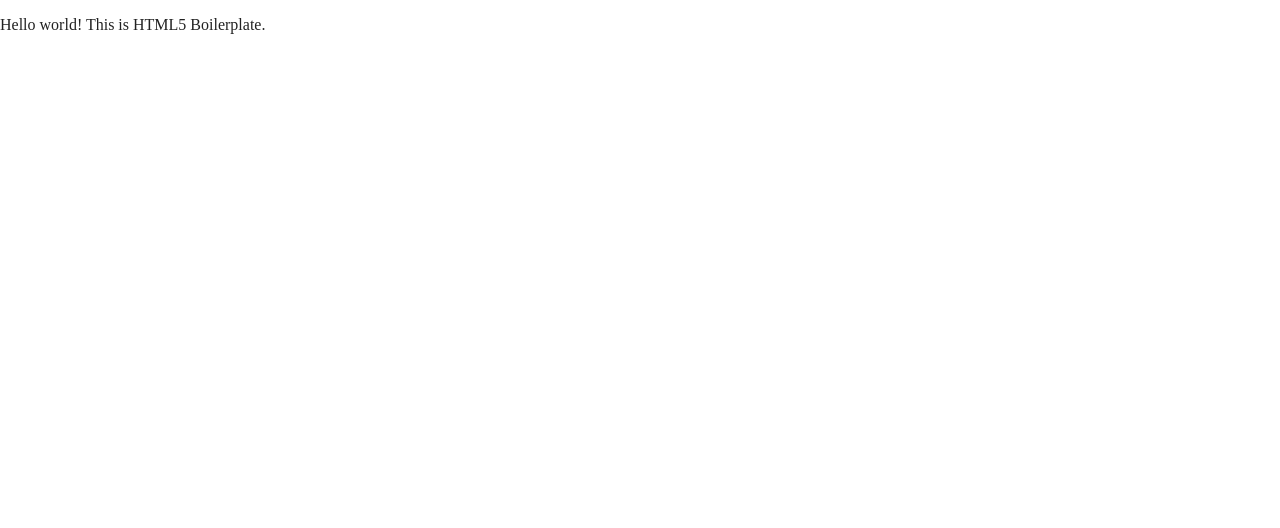
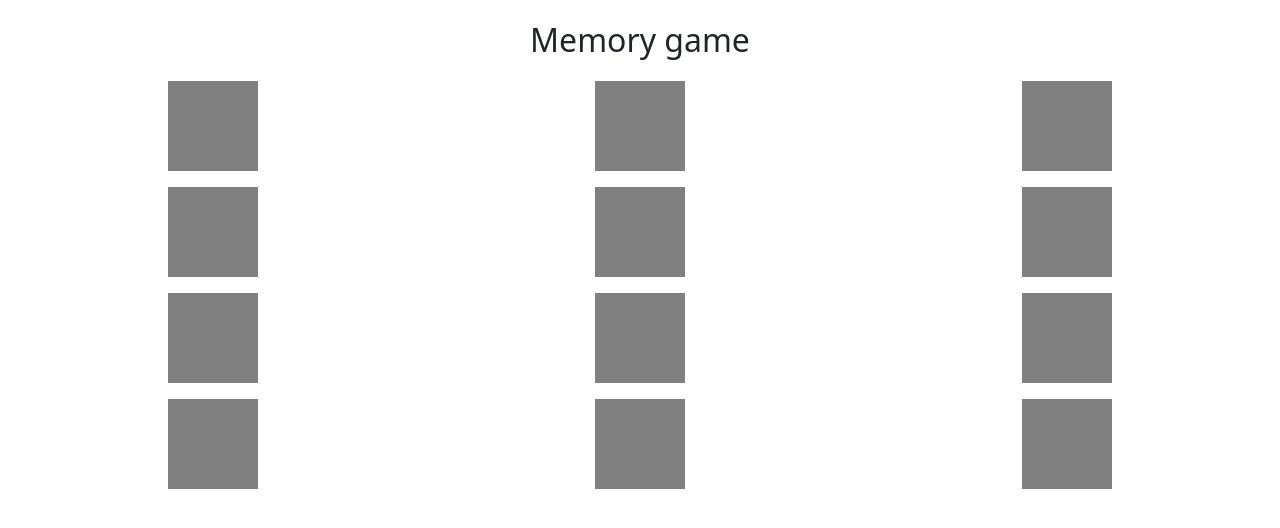
Before and after one commit to Nana-fr/Memory_Game, a website built with Parcel: page index.html in a window 1280 px wide. Built offline with nearby package versions, Linux system fonts and the light colour scheme.

Commit message:
basic game

```diff
--- a/css/main.css
+++ b/css/main.css
@@ -86,6 +86,18 @@ textarea {
 /* ==========================================================================
    Author's custom styles
    ========================================================================== */
+
+  figure {
+    width: 90px;
+    height: 90px;
+  }
+  .hidden-face {
+    background-color: gray;
+    width: 90px;
+    height: 90px;
+  }
+
+
 
 /* ==========================================================================
    Helper classes
--- a/index.html
+++ b/index.html
@@ -1,21 +1,17 @@
 <!doctype html>
-<html class="no-js" lang="">
+<html class="no-js" lang="EN">
 
 <head>
   <meta charset="utf-8">
-  <title></title>
-  <meta name="description" content="">
+  <title>Memory Game</title>
+  <meta name="description" content="Memory game">
   <meta name="viewport" content="width=device-width, initial-scale=1">
-
-  <meta property="og:title" content="">
-  <meta property="og:type" content="">
-  <meta property="og:url" content="">
-  <meta property="og:image" content="">
 
   <link rel="manifest" href="site.webmanifest">
   <link rel="apple-touch-icon" href="icon.png">
   <!-- Place favicon.ico in the root directory -->
 
+  <link href="https://cdn.jsdelivr.net/npm/bootstrap@5.1.3/dist/css/bootstrap.min.css" rel="stylesheet" integrity="sha384-1BmE4kWBq78iYhFldvKuhfTAU6auU8tT94WrHftjDbrCEXSU1oBoqyl2QvZ6jIW3" crossorigin="anonymous">
   <link rel="stylesheet" href="css/normalize.css">
   <link rel="stylesheet" href="css/main.css">
 
@@ -24,8 +20,70 @@
 
 <body>
 
+  <header class="text-center">
+    <h1>Memory game</h1>
+  </header>
+  <main>
+    <div class="d-flex flex-wrap justify-content-around">
+      <figure>
+        <div class="hidden-face position-absolute z-index-2" id="bleu"></div>
+        <img class="img-fluid" src="img/bleu.jpg" alt="bleu">
+      </figure>
+      <figure>
+        <div class="hidden-face position-absolute z-index-2" id="rouge"></div>
+        <img class="img-fluid" src="img/rouge.jpg" alt="rouge">
+      </figure>
+      <figure>
+        <div class="hidden-face position-absolute z-index-2" id="jaune"></div>
+        <img class="img-fluid" src="img/jaune.jpg" alt="jaune">
+      </figure>
+    </div>
+    <div class="d-flex flex-wrap justify-content-around">
+      <figure>
+        <div class="hidden-face position-absolute z-index-2" id="rouge"></div>
+        <img class="img-fluid" src="img/rouge.jpg" alt="rouge">
+      </figure>
+      <figure>
+        <div class="hidden-face position-absolute z-index-2" id="noir"></div>
+        <img class="img-fluid" src="img/noir.jpg" alt="noir">
+      </figure>
+      <figure>
+        <div class="hidden-face position-absolute z-index-2" id="vert"></div>
+        <img class="img-fluid" src="img/vert.jpg" alt="vert">
+      </figure>
+    </div>
+    <div class="d-flex flex-wrap justify-content-around">
+      <figure>
+        <div class="hidden-face position-absolute z-index-2" id="bleu"></div>
+        <img class="img-fluid" src="img/bleu.jpg" alt="bleu">
+      </figure>
+      <figure>
+        <div class="hidden-face position-absolute z-index-2" id="orange"></div>
+        <img class="img-fluid" src="img/orange.jpg" alt="orange">
+      </figure>
+      <figure>
+        <div class="hidden-face position-absolute z-index-2" id="jaune"></div>
+        <img class="img-fluid" src="img/jaune.jpg" alt="jaune">
+      </figure>
+    </div>
+    <div class="d-flex flex-wrap justify-content-around">
+      <figure>
+        <div class="hidden-face position-absolute z-index-2" id="noir"></div>
+        <img class="img-fluid" src="img/noir.jpg" alt="noir">
+      </figure>
+      <figure>
+        <div class="hidden-face position-absolute z-index-2" id="vert"></div>
+        <img class="img-fluid" src="img/vert.jpg" alt="vert">
+      </figure>
+      <figure>
+        <div class="hidden-face position-absolute z-index-2" id="orange"></div>
+        <img class="img-fluid" src="img/orange.jpg" alt="orange">
+      </figure>
+    </div>
+  </main>
   <!-- Add your site or application content here -->
-  <p>Hello world! This is HTML5 Boilerplate.</p>
+
+  <script src="https://cdn.jsdelivr.net/npm/bootstrap@5.1.3/dist/js/bootstrap.bundle.min.js" integrity="sha384-ka7Sk0Gln4gmtz2MlQnikT1wXgYsOg+OMhuP+IlRH9sENBO0LRn5q+8nbTov4+1p" crossorigin="anonymous"></script>
   <script src="js/vendor/modernizr-3.11.2.min.js"></script>
   <script src="js/plugins.js"></script>
   <script src="js/main.js"></script>
--- a/js/main.js
+++ b/js/main.js
@@ -0,0 +1,55 @@
+// GLOBAL VARIABLES
+
+let cards = document.getElementsByClassName("hidden-face");
+let firstCard = "";
+let secondCard = "";
+
+
+// FUNCTIONS
+
+function chooseFirstCard() {
+    for (let card of cards) {
+        card.onclick = function(){
+        this.classList.remove("hidden-face");
+        firstCard = this;
+        chooseSecondCard(firstCard);
+        }
+    }
+}
+
+function chooseSecondCard(firstCard) {
+    for (let card of cards) {
+        card.onclick = function(){
+        this.classList.remove("hidden-face");
+        secondCard = this;
+        checkCard(firstCard, secondCard);
+        }
+    }
+}
+
+function checkCard(firstCard, secondCard) {
+    if (firstCard.id !== secondCard.id) {
+        console.log(firstCard.id + "false" + secondCard.id);
+        firstCard.classList.add("hidden-face");
+        secondCard.classList.add("hidden-face");
+        firstCard = "";
+        secondCard = "";
+    } else {
+        console.log(firstCard.id + "true" + secondCard.id)
+        firstCard = "";
+        secondCard = "";
+    }
+    endGame();
+}
+
+function endGame() {
+     if (document.querySelector(".hidden-face")) {
+        chooseFirstCard();
+    } else {
+       alert("you win");
+    }
+}
+
+// GAME
+
+chooseFirstCard();
```
Also changed, not shown: doc/Wireframe & functional tree diagram/Large_screen.drawio.png (added), doc/Wireframe & functional tree diagram/functional_tree_diagram.drawio.png (added), doc/Wireframe & functional tree diagram/small_screen.drawio.png (added), img/bleu.jpg (added), img/jaune.jpg (added), img/noir.jpg (added), img/orange.jpg (added), img/rouge.jpg (added), img/vert.jpg (added).
